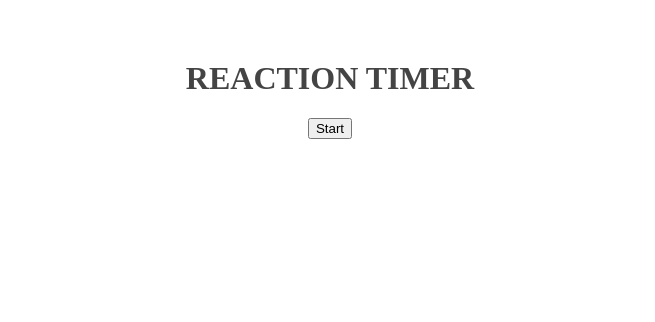
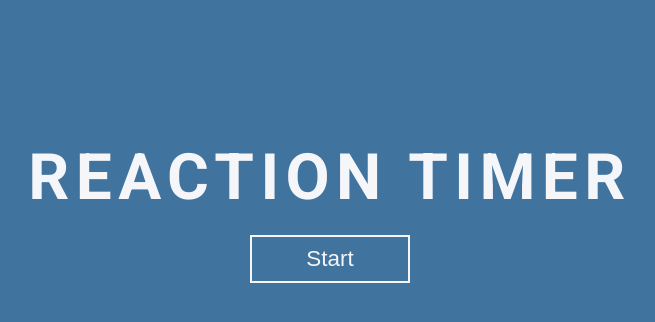
Before and after one commit to skupson/reaction-timer, a Vue app: page / in a window 1280 px wide. Shown: the top 322 px of the page, without its empty margins (310-965 px from the left). Built offline with nearby package versions, Linux system fonts and the light colour scheme.

Commit message:
Added custom css file

```diff
--- /dev/null
+++ b/src/assets/css/style.css
@@ -0,0 +1,65 @@
+@import url("https://fonts.googleapis.com/css2?family=Roboto:wght@400;700&display=swap");
+
+:root {
+  --background-color: #40739e;
+  --header-background-color: #487eb0;
+  --text-color: #f5f6fa;
+}
+
+* {
+  margin: 0 auto;
+  padding: 0 auto;
+}
+
+html,
+body {
+  font-size: 16px;
+  font-family: "Roboto", sans-serif;
+}
+
+body {
+  background: var(--background-color);
+}
+
+#app {
+  width: 80vw;
+  height: 80vh;
+  display: flex;
+  position: fixed;
+  top: 50%;
+  left: 50%;
+  transform: translate(-50%, -50%);
+  flex-direction: column;
+  align-items: center;
+}
+
+h1 {
+  color: var(--text-color);
+  letter-spacing: 0.4rem;
+  font-size: 4rem;
+}
+
+button {
+  background: var(--background-color);
+  border: 2px solid var(--text-color);
+  color: var(--text-color);
+  width: 10rem;
+  height: 3rem;
+  font-size: 1.4rem;
+  margin: 20px;
+  transition: 0.6s;
+}
+
+button:hover {
+  background: var(--text-color);
+  color: var(--background-color);
+  cursor: pointer;
+}
+
+button:active {
+  outline: 0;
+}
+
+button:disabled {
+  transform: scale(0);
+}
--- a/src/main.js
+++ b/src/main.js
@@ -1,4 +1,5 @@
 import { createApp } from "vue";
 import App from "./App.vue";
+import "./assets/css/style.css";
 
 createApp(App).mount("#app");
```
